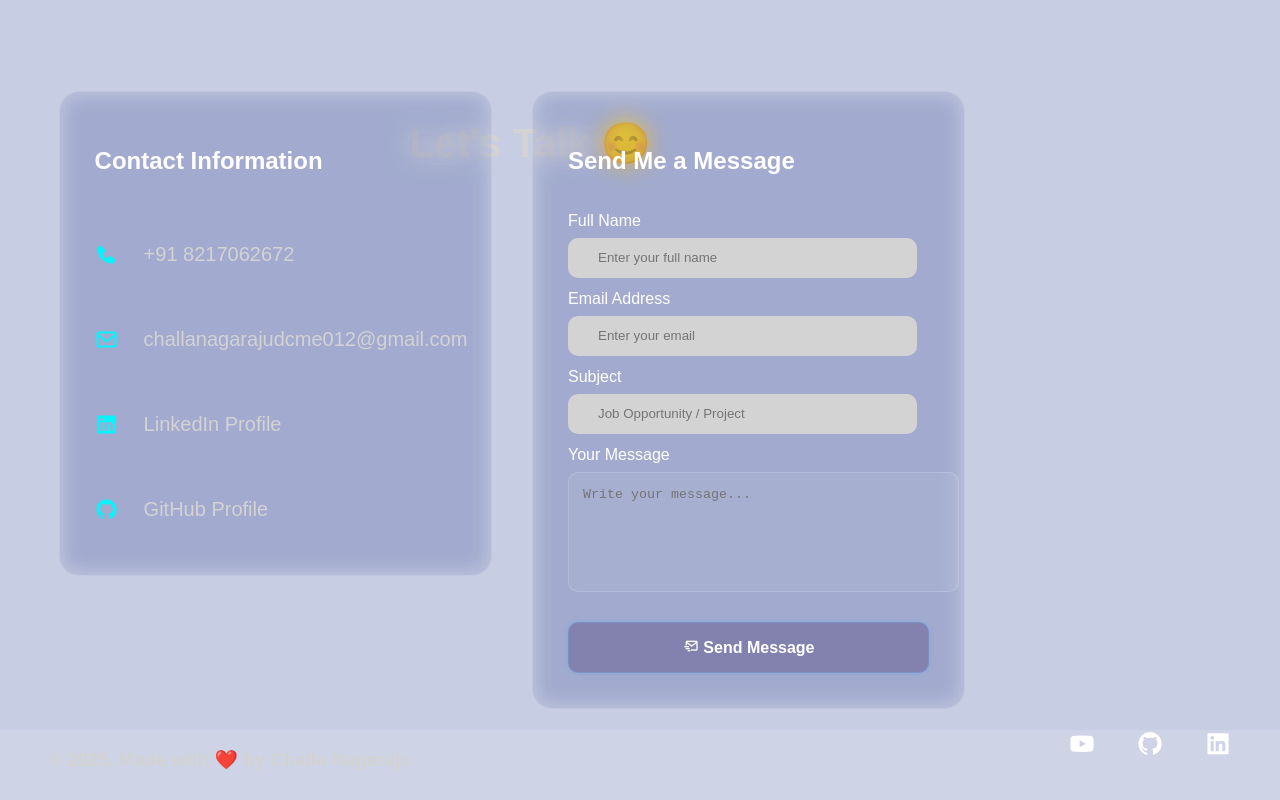
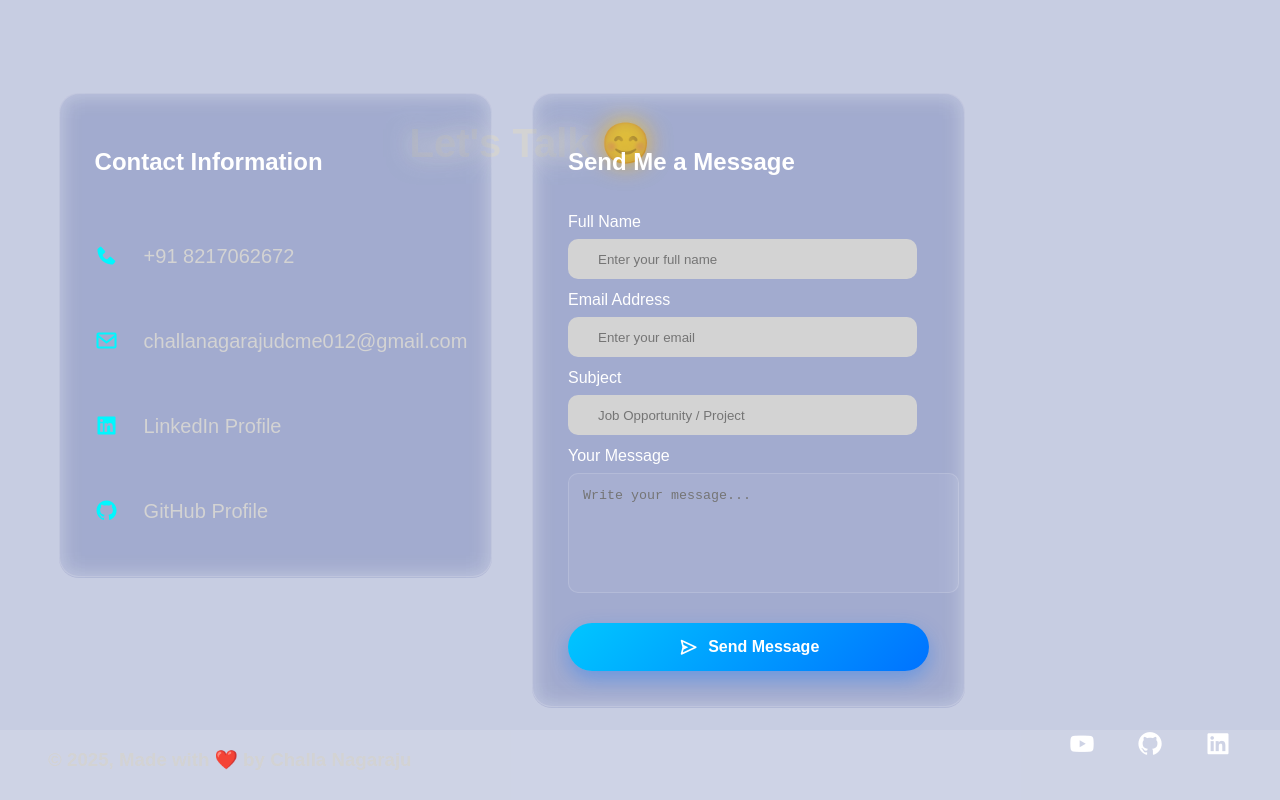
Before and after one commit to RajuNaga1212/web, a website built with Vite: page index.html in a window 1280 px wide. Shown: the part 4270-5070 px from the top of the page. Built offline with nearby package versions, Linux system fonts and the light colour scheme.

Commit message:
Update contact form

```diff
--- a/index.html
+++ b/index.html
@@ -350,10 +350,14 @@
         required
     ></textarea>
 
-    <button type="submit">
-        <i class='bx bx-mail-send'></i>
-        Send Message
-    </button>
+    <button
+    type="submit"
+    style="display:inline-flex;align-items:center;justify-content:center;gap:10px;padding:14px 30px;background:linear-gradient(135deg,#00c6ff,#0072ff);color:#fff;border:none;border-radius:50px;font-size:16px;font-weight:600;cursor:pointer;box-shadow:0 8px 20px rgba(0,114,255,0.35);transition:0.3s;"
+    onmouseover="this.style.transform='translateY(-3px)';this.style.boxShadow='0 12px 25px rgba(0,114,255,0.5)'"
+    onmouseout="this.style.transform='translateY(0px)';this.style.boxShadow='0 8px 20px rgba(0,114,255,0.35)'">
+    <i class='bx bx-send' style="font-size:20px;"></i>
+    <span>Send Message</span>
+</button>
 
 </form>
 </div>
```
